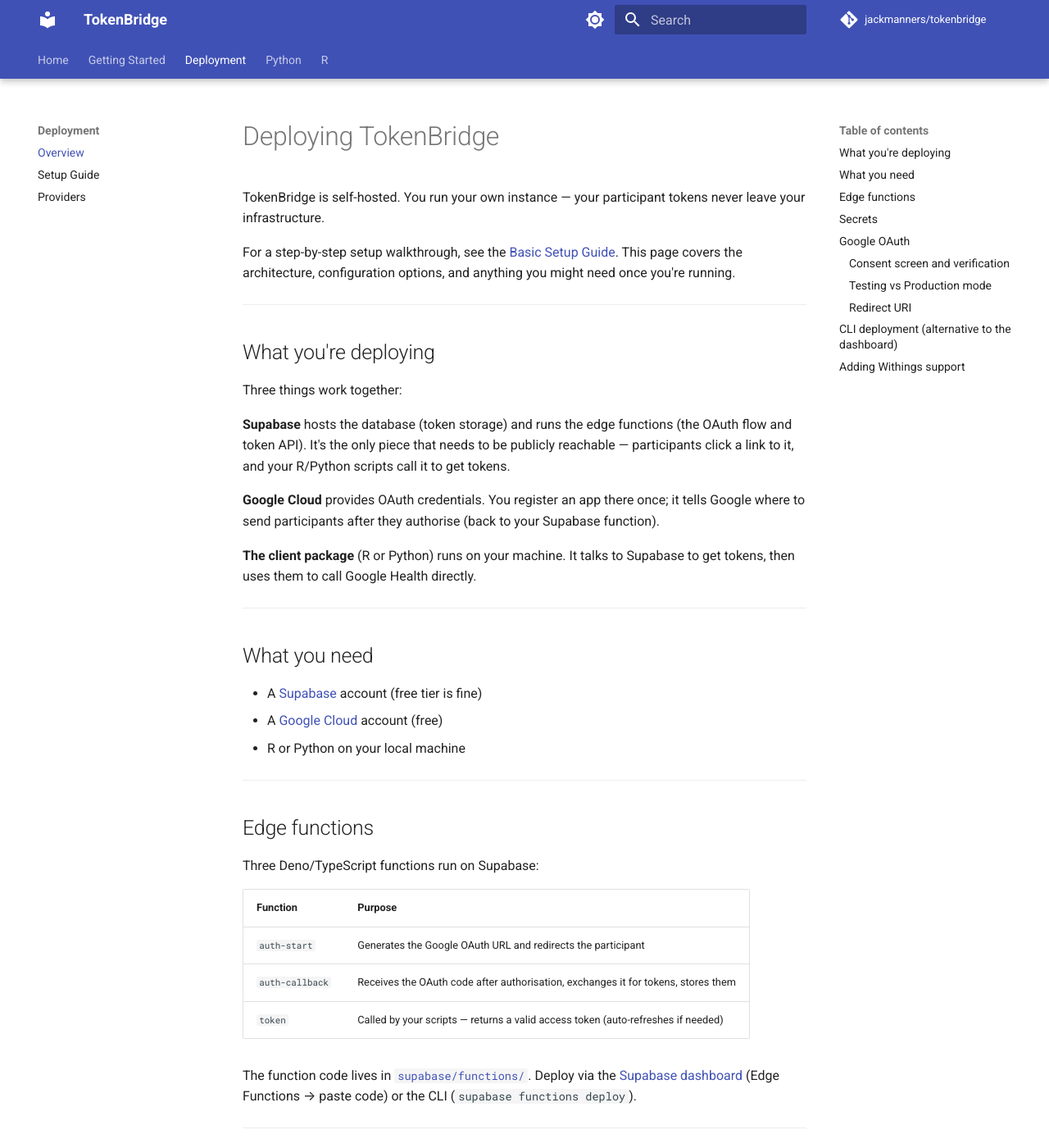
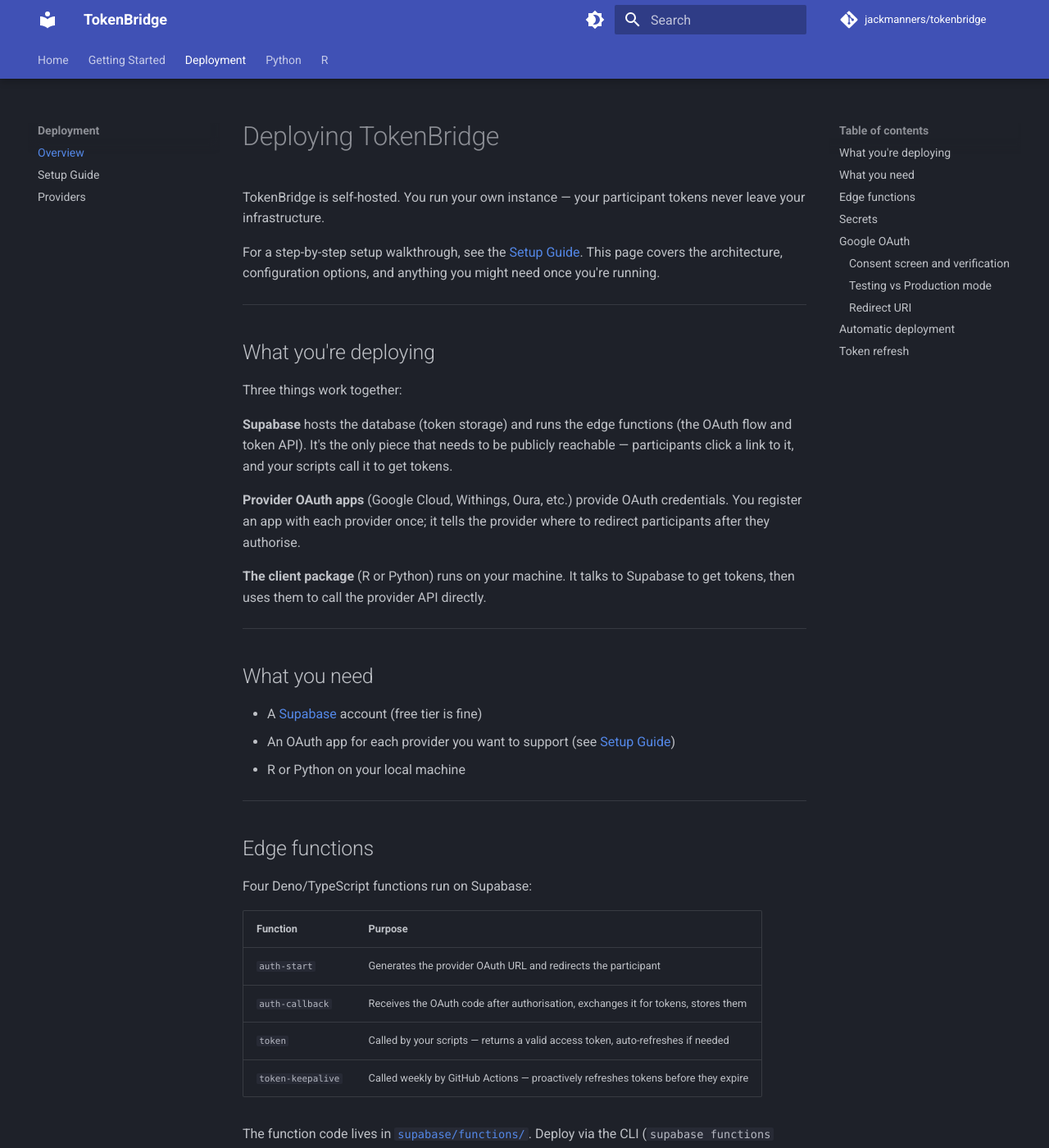
Before and after one commit to jackmanners/tokenbridge, an MkDocs documentation site: the page built from docs/deployment.md, in a window 1280 px wide and 1400 px high. Shown: the whole window at 82% size. Built offline with MkDocs 1.6.1 and Material for MkDocs 9.7.7, drawn with Linux system fonts in a browser that asks for light colours; some web fonts are replaced; comment, search, counter and statistics services are not loaded; some of the changed text lies outside the part shown.

Commit message:
Docs: multi-provider support, keepalive & theme
Generalize documentation from Google-only to multiple providers (Withings, Oura, etc.). Updates to docs/deployment.md: rename guides, clarify provider OAuth apps, require CLI bundling for shared function code, add token-keepalive function and explain weekly GitHub Actions workflows, list per-provider secrets, and document automated deployments and token refresh behaviour. Updates to docs/getting-started.md: generalize sign-in text, update examples to show provider-specific fetch/summary APIs and provider-specific DATA_TYPES, replace static data-type list with per-provider lists and link to provider reference. Updates to docs/providers.md: simplify header and tighten wording on limitations; remove the old “adding a new provider” checklist. mkdocs.yml: adjust theme palette ordering, change accent to deep purple, and add font settings.

````diff
--- a/docs/deployment.md
+++ b/docs/deployment.md
@@ -2,7 +2,7 @@
 
 TokenBridge is self-hosted. You run your own instance — your participant tokens never leave your infrastructure.
 
-For a step-by-step setup walkthrough, see the [Basic Setup Guide](basic-quickstart.md).
+For a step-by-step setup walkthrough, see the [Setup Guide](basic-quickstart.md).
 This page covers the architecture, configuration options, and anything you might need once you're running.
 
 ---
@@ -12,47 +12,58 @@
 Three things work together:
 
 **Supabase** hosts the database (token storage) and runs the edge functions (the OAuth flow and token API).
-It's the only piece that needs to be publicly reachable — participants click a link to it, and your R/Python scripts call it to get tokens.
+It's the only piece that needs to be publicly reachable — participants click a link to it, and your scripts call it to get tokens.
 
-**Google Cloud** provides OAuth credentials. You register an app there once;
-it tells Google where to send participants after they authorise (back to your Supabase function).
+**Provider OAuth apps** (Google Cloud, Withings, Oura, etc.) provide OAuth credentials. You register an app with each provider once; it tells the provider where to redirect participants after they authorise.
 
-**The client package** (R or Python) runs on your machine. It talks to Supabase to get tokens, then uses them to call Google Health directly.
+**The client package** (R or Python) runs on your machine. It talks to Supabase to get tokens, then uses them to call the provider API directly.
 
 ---
 
 ## What you need
 
 - A [Supabase](https://supabase.com) account (free tier is fine)
-- A [Google Cloud](https://console.cloud.google.com) account (free)
+- An OAuth app for each provider you want to support (see [Setup Guide](basic-quickstart.md))
 - R or Python on your local machine
 
 ---
 
 ## Edge functions
 
-Three Deno/TypeScript functions run on Supabase:
+Four Deno/TypeScript functions run on Supabase:
 
 | Function | Purpose |
 |---|---|
-| `auth-start` | Generates the Google OAuth URL and redirects the participant |
+| `auth-start` | Generates the provider OAuth URL and redirects the participant |
 | `auth-callback` | Receives the OAuth code after authorisation, exchanges it for tokens, stores them |
-| `token` | Called by your scripts — returns a valid access token (auto-refreshes if needed) |
+| `token` | Called by your scripts — returns a valid access token, auto-refreshes if needed |
+| `token-keepalive` | Called weekly by GitHub Actions — proactively refreshes tokens before they expire |
 
 The function code lives in [`supabase/functions/`](https://github.com/jackmanners/tokenbridge/tree/main/supabase/functions).
-Deploy via the [Supabase dashboard](https://supabase.com/dashboard) (Edge Functions → paste code) or the CLI (`supabase functions deploy`).
+Deploy via the CLI (`supabase functions deploy`) — the functions share code via `_shared/` so they must be bundled by the CLI, not pasted into the dashboard.
 
 ---
 
 ## Secrets
 
-Set these in **Project Settings → Edge Functions → Secrets**:
+Set these in **Project Settings → Edge Functions → Secrets**.
+
+**Core (required):**
+
+| Secret | Description |
+|---|---|
+| `TOKENBRIDGE_API_KEY` | A secret you choose — your scripts use this to authenticate with the `/token` endpoint |
+
+**Per provider — add the pair for each provider you enable:**
 
 | Secret | Description |
 |---|---|
 | `GOOGLE_HEALTH_CLIENT_ID` | From your Google Cloud OAuth credentials |
 | `GOOGLE_HEALTH_CLIENT_SECRET` | From your Google Cloud OAuth credentials |
-| `TOKENBRIDGE_API_KEY` | A secret you choose — your scripts use this to authenticate |
+| `WITHINGS_CLIENT_ID` | From your Withings developer app |
+| `WITHINGS_CLIENT_SECRET` | From your Withings developer app |
+| `OURA_CLIENT_ID` | From your Oura developer app |
+| `OURA_CLIENT_SECRET` | From your Oura developer app |
 
 ---
 
@@ -86,21 +97,22 @@
 
 ---
 
-## CLI deployment (alternative to the dashboard)
+## Automatic deployment
 
-If you have the Supabase CLI available:
+Two GitHub Actions workflows keep your deployment up to date:
 
-```bash
-supabase login
-supabase link --project-ref YOUR_PROJECT_REF
-supabase functions deploy auth-start auth-callback token
-```
+- **`deploy-functions.yml`** — redeploys edge functions automatically on every push to `main` that touches `supabase/functions/`
+- **`token-keepalive.yml`** — runs every Monday, refreshes any tokens that haven't been refreshed in 80+ days
+
+Both require `SUPABASE_ACCESS_TOKEN`, `SUPABASE_PROJECT_REF`, and `TOKENBRIDGE_API_KEY` as repository secrets.
 
 ---
 
-## Adding Withings support
+## Token refresh
 
-1. Create an app at [developer.withings.com](https://developer.withings.com)
-2. Set the redirect URI to `https://YOUR_PROJECT_REF.supabase.co/functions/v1/auth-callback`
-3. Add `WITHINGS_CLIENT_ID` and `WITHINGS_CLIENT_SECRET` to Supabase secrets
-4. Add the Withings provider config to `supabase/functions/_shared/providers.ts`
+Tokens are refreshed automatically in two ways:
+
+- **On-demand:** when your script calls `tb_get_token()`, the `/token` function checks expiry and refreshes if the token is within 5 minutes of expiring.
+- **Proactive (keepalive):** the weekly GitHub Actions job refreshes tokens that haven't been touched in 80 days, keeping refresh tokens alive even during long gaps between data collection.
+
+This ensures participants never need to re-authorise due to token expiry during a study, as long as the weekly job is running.
--- a/mkdocs.yml
+++ b/mkdocs.yml
@@ -8,18 +8,21 @@
 theme:
   name: material
   palette:
+    - scheme: slate
+      primary: indigo
+      accent: deep purple
+      toggle:
+        icon: material/brightness-4
+        name: Switch to light mode
     - scheme: default
       primary: indigo
-      accent: indigo
+      accent: deep purple
       toggle:
         icon: material/brightness-7
         name: Switch to dark mode
-    - scheme: slate
-      primary: indigo
-      accent: indigo
-      toggle:
-        icon: material/brightness-4
-        name: Switch to light mode
+  font:
+    text: Roboto
+    code: Google Sans Code
   features:
     - navigation.tabs
     - navigation.tabs.sticky
````
Also changed, not shown: docs/getting-started.md (+23 -43 lines), docs/providers.md (+3 -18 lines).
